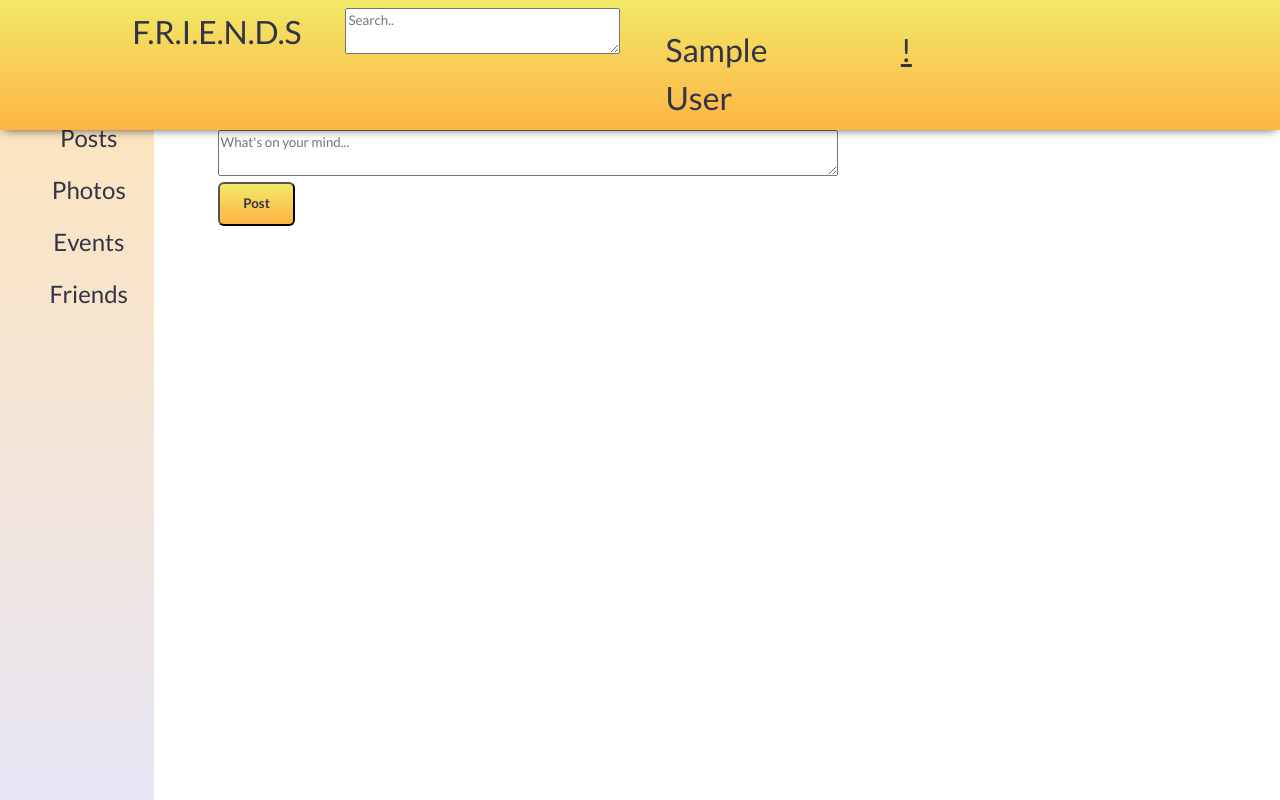
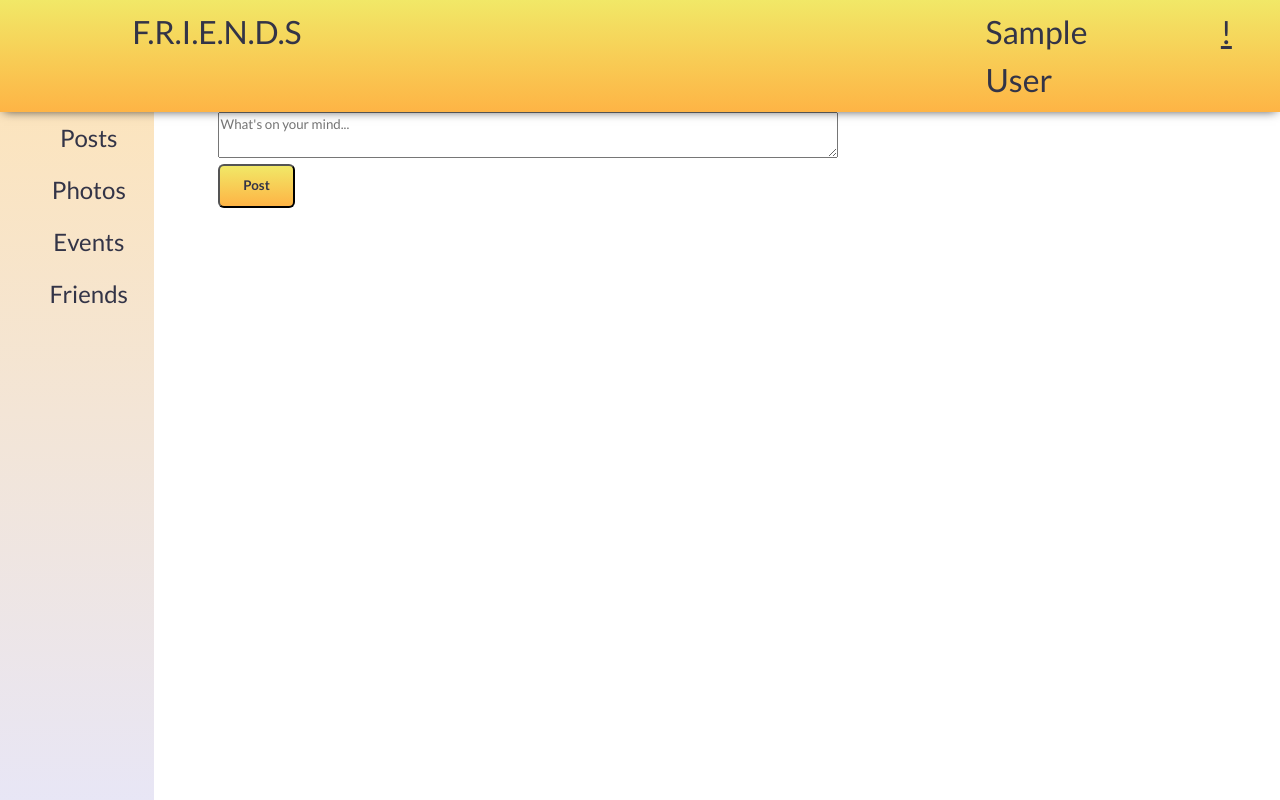
Before and after one commit to opgrsankkar/fbtest, a PHP site: page / in a window 1280 px wide. Run offline with PHP 8.4, Linux system fonts and the light colour scheme; the visitor is signed in with stand-in values (Sample User, id 1); data that the repository does not hold is empty.

Commit message:
change to search for friends reverted

```diff
--- a/index.php
+++ b/index.php
@@ -18,9 +18,7 @@ if (session_status() == PHP_SESSION_NONE) {
 		<nav class="row">
             <span class="col-1-sm"></span>
             <span class="col-2-sm">F.R.I.E.N.D.S</span>
-            <span class="col-3-sm">
-                 <textarea id="Search" class="row" name="Searchusers.." tabindex="2" placeholder="Search.."></textarea>
-            </span>
+
             <span class="col-6-sm"></span>
             <span id="navbarname" class="col-1-sm"><?php echo $_SESSION['fname']?></span>
             <span class="col-1-sm"></span>
```
